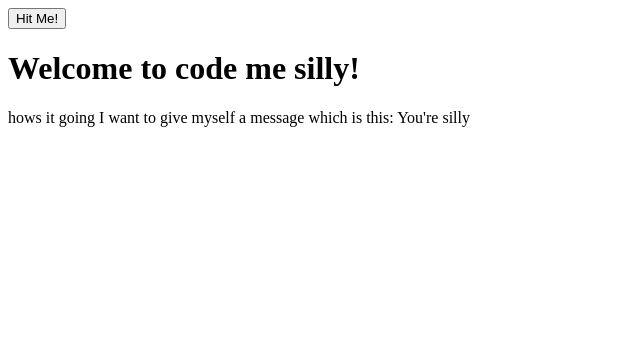
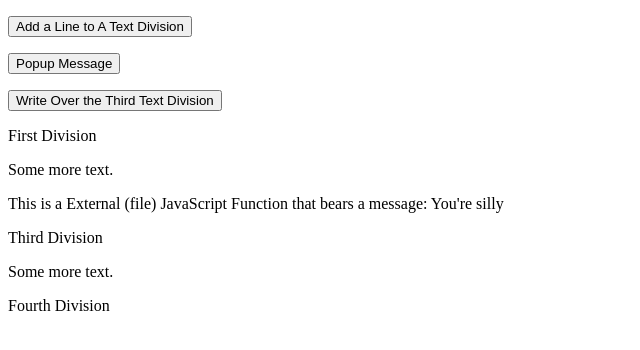
Before and after one commit to jaapodac/AllPurpose, a plain HTML site: page index.html in a window 1280 px wide. Shown: the whole page, without its empty margins (0-640 px from the left). Drawn offline with Linux system fonts and the light colour scheme.

Commit message:
Added Documentation and three functions

```diff
--- a/index.html
+++ b/index.html
@@ -3,22 +3,38 @@
     <title>All purpose Index file</title>
    <!-- Author: J. Apodaca    -->
    <!-- Date:   Feb. 22, 2014 -->
+   <!-- File:   AllPurpose.html -->
 
    <!-- Style specs are most often in the head -->
    <!-- Add a little Style (external file) -->
    <link rel="stylesheet" href="css/AllPurpose.css">
+   <meta http-equiv='Content-Type' content='text/html; charset=utf-8'>
 
 </head>
 <body>
 
-		 <!-- Display a button and provide a div for a result -->
-		<button id="myButton"> Hit Me! </button>
+		 <!-- Display a button and provide a text division (div) for a result -->
+		 <p>
+		<button id="myButton1" onclick="AddToContainer()"> Add a Line to A Text Division </button>
+		</p>
+		<!-- Display a button that calls a popup box -->
+		<p>
+		<button id="myButton2" onclick="displayMsg()"> Popup Message </button>
+		</p>
+		<!-- Display a button that updates the third text division-->
+		<p>
+		<button id="myButton3" onclick="WriteOverContainer()"> Write Over the Third Text Division </button>
+		</p>
 
-    <div id="container">
-        <h1>Welcome to code me silly!</h1>
-        <p id="testing"></p>
-    </div>
-
+    <div id="firstDiv">
+	<p>First Division</p>
+	<p>Some more text.</p></div>
+	<div id="container"></div>
+	<div id="thirdDiv">
+	<p>Third Division</p>
+	<p>Some more text.</p></div>
+	<div id="fourthDiv">
+	<p>Fourth Division</p></div>
 
 <!-- JavaScripts are most often in the body -->
 <!-- Outside JavaScript -->
@@ -26,14 +42,38 @@
 
 <!-- Inside JavaScript -->
 <script type="text/javascript">
-<!--
+
+var myCount1 = 0;
+var myCount2 = 0;
+
+//  This is an example of a JavaScript function placed inside the HTML file
+function AddToContainer()
+	{
+	var content = document.getElementById('container').innerHTML;
+	var d = new Date()
+
+	myCount1 = myCount1 + 1;  // increment the number of time the user hits the button.
+	document.getElementById('container').innerHTML= content + "<br>" + myCount1 + ". " + d.toString() ;
+
+	} // End AddToContainer.
+
+function WriteOverContainer()
+	{
+	var d = new Date()
+
+	myCount2 = myCount2 + 1;  // increment the number of time the user hits the button.
+	document.getElementById('fourthDiv').innerHTML= myCount2 + ". " + d.toString() ;
+	} // End WriteOverContainer.
+
+	// Define the function...
 function displayMsg()
-{
-alert("Hello World!")
-}
-//-->
+	{
+	var d = new Date()
+
+	alert( d.toString() )
+	} // End displayMsg.
+
 </script>
-
 
 </body>
 </html>
--- a/js/AllPurpose.js
+++ b/js/AllPurpose.js
@@ -1,6 +1,24 @@
 // JavaScript Document
 
+/* -----------+ Comment Block +-------------------
+File:		AllPurpose.js
+Author:     J. Apodaca
+Date:       Feb 26, 2014
+Purpose:    Generic JavaScript file to be copied as a template in other projects
+Dependedncies: None
+    Input:     None
+Output:        None
+
+Example of Use: <script type="text/javascript" src="js/AllPurpose.js"> </script>
+
+Special Thanks to: J. Apodaca
+
+*/
+
+//Note: Unlike PHP scripts, we do NOT use <script> pairs with Javascript
+
     function hello(message){
-        return "hows it going I want to give myself a message which is this: " + message;
+        return "This is a External (file) JavaScript Function that bears a message: " + message;
     }
-    document.getElementById("testing").innerHTML = hello("You're silly");
+
+    document.getElementById("container").innerHTML = hello("You're silly");
```
